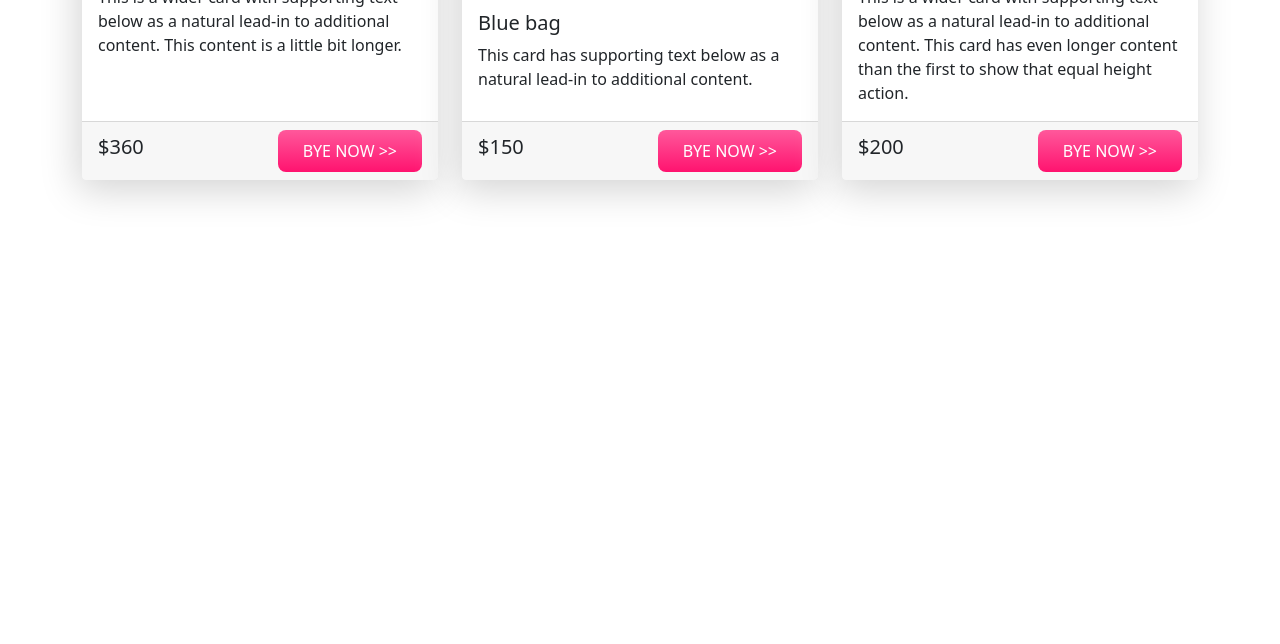
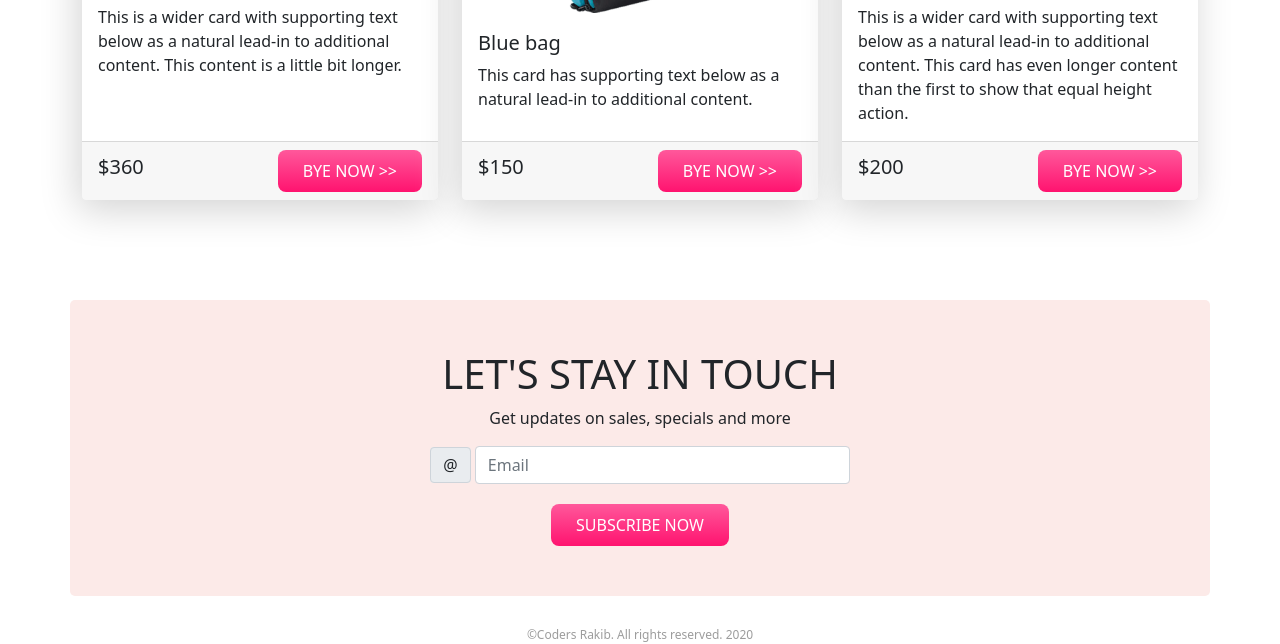
Before and after one commit to Codersrakib/panda-commerce, a plain HTML site: page index.html in a window 1280 px wide. Shown: the part 1914-2558 px from the top of the page. Before the commit the page ends 2194 px from the top, so only its background shows below. Drawn offline with Linux system fonts and the light colour scheme.

Commit message:
panda commerce is done

```diff
--- a/assets/css/style.css
+++ b/assets/css/style.css
@@ -23,6 +23,7 @@
     padding: 10px 30px;
     border-radius: 10px;
     color: white;
+    margin-bottom: 20px;
 }
 .cat-1{
     background-image: linear-gradient(185deg, #3d3d3d,rgb(27, 2, 23));
@@ -40,3 +41,14 @@
     border: none;
     box-shadow: -4px 10px 38px 0px lightgrey;
 }
+.wrapper{
+    text-align: center;
+    width: 500px;
+    padding:50px 0;
+}
+.footer{
+    text-align: center;
+    font-size: 12px;
+    color: rgba(151, 151, 151, 0.952);
+    margin-top: -70px;
+}
--- a/index.html
+++ b/index.html
@@ -41,6 +41,19 @@
             <div id="carouselExampleControls" class="carousel slide" data-bs-ride="carousel">
                 <div class="carousel-inner slider-bg">
                   <div class="carousel-item active" data-bs-interval="2500">
+                      <div class="row align-items-center">
+                          <div class="col-md-7">
+                            <h1>Coders Rakib</h1>
+                            <p>This is my first bootstrap website i have made.</p>
+                            <h1 class="price-color">2021</h1>
+                            <button class="bye-now-btn">HIRE ME</button>
+                         </div>
+                         <div class="col-md-5">
+                             <img src="assets/img/banner-images/08.png" class="d-block w-100" alt="...">
+                         </div>
+                     </div>
+                  </div>
+                  <div class="carousel-item" data-bs-interval="2500">
                       <div class="row align-items-center">
                           <div class="col-md-7">
                             <h1>Mega LCD TV For Sports</h1>
@@ -219,24 +232,22 @@
           </div>
     </div>
         <!-- Backpack start end -->
-
-
-
-
-
-
-
-
-
-
-
-
-
-
-
-
-
-
+        <!-- contact us area  -->
+    <div class="container slider-bg" id="contact-us">
+        <div class="row d-flex justify-content-center align-items-center">
+            <div class="wrapper">
+                 <h1>LET'S STAY IN TOUCH</h1>
+                 <p>Get updates on sales, specials and more</p>
+                 <div class="input-group-text d-inline">@</div>
+                 <input type="text" class="form-control w-75 d-inline" id="autoSizingInputGroup" placeholder="Email">
+                 <button style="margin-top: 20px;" class="bye-now-btn">SUBSCRIBE NOW</button>
+            </div>
+        </div>
+    </div>
+        <!-- contact us area end -->
+   <footer class="footer">
+       <span>&copy;Coders Rakib. All rights reserved. 2020 </span>
+   </footer>
     <!-- Optional JavaScript; choose one of the two! -->
 
     <!-- Option 1: Bootstrap Bundle with Popper -->
```
Also changed, not shown: assets/img/banner-images/08.png (added).
